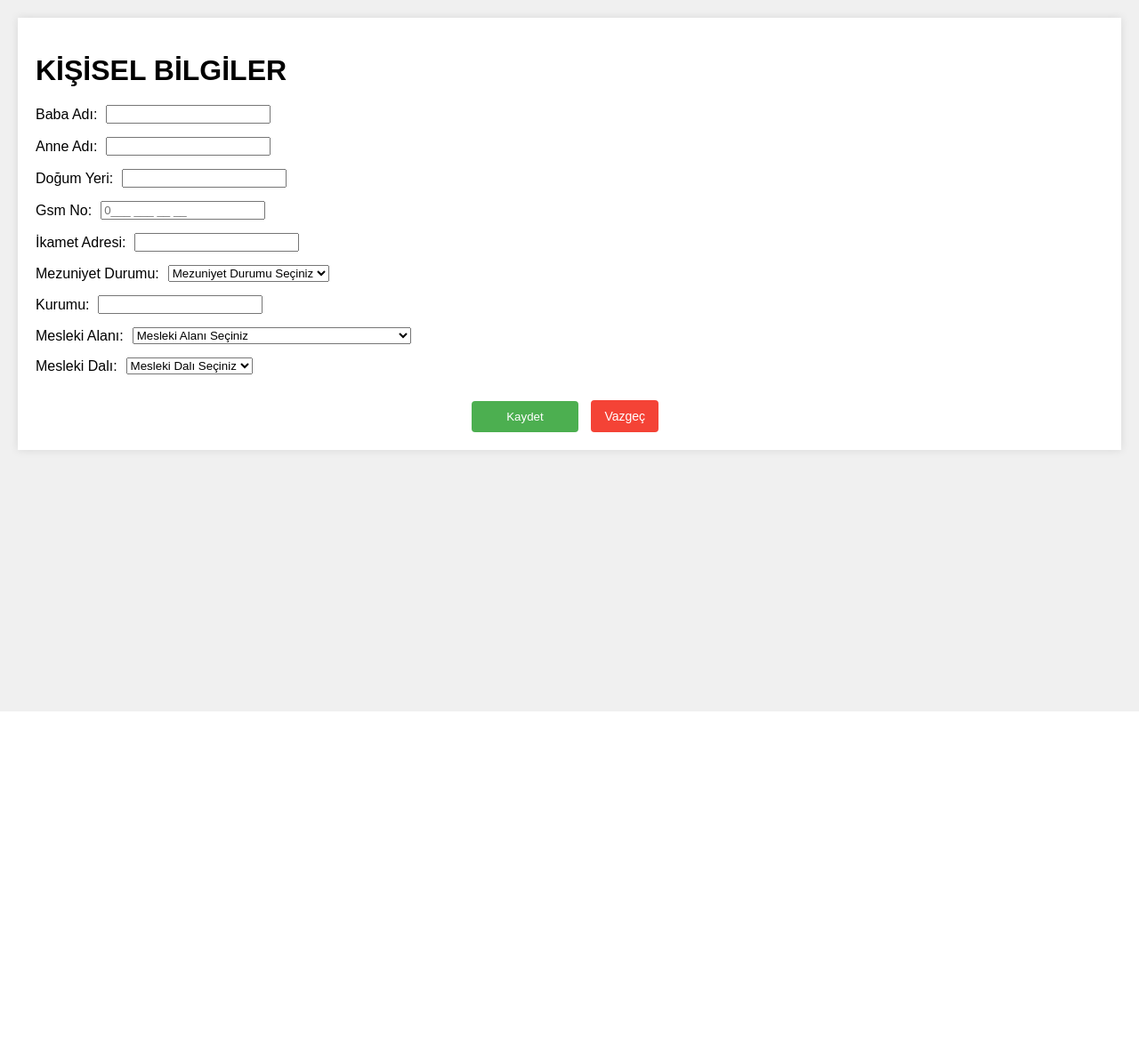
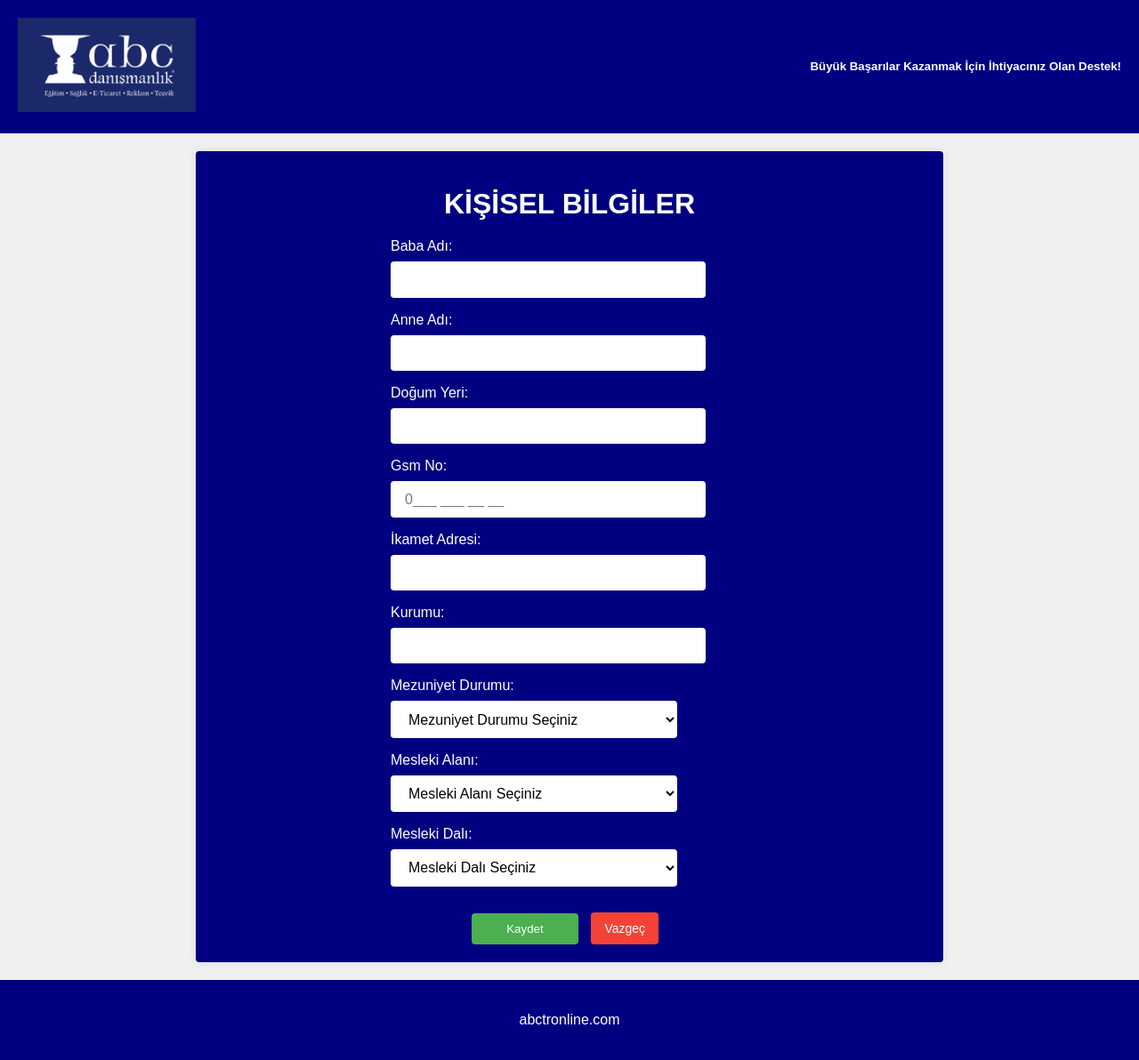
Before and after one commit to kaankanat/abctr, a Flask app: page /sayfa2 in a window 1280 px wide. Shown: the whole page at 89% size. Before the commit the page ends 800 px from the top, so only its background shows below. Run offline with Flask 3, Linux system fonts and the light colour scheme.

Commit message:
new change (style)
edit css

```diff
--- a/static/style.css
+++ b/static/style.css
@@ -8,11 +8,27 @@ body {
 }
 
 .container {
-    max-width: 1200px;
+    display: flex;
+    flex-direction: column;
+    align-items: center;
+    justify-content: center;
+    max-width: 800px;
     margin: 20px auto;
     padding: 20px;
+    background-color:#000080;
+    border-radius: 4px;;
+    box-shadow: 0 0 10px rgba(0, 0, 0, 0.1);
+    color: white;
+
+}
+
+.index{
     background-color: #fff;
-    box-shadow: 0 0 10px rgba(0, 0, 0, 0.1);
+    display: flex;
+    flex-direction: column;
+    align-items: center;
+    justify-content: center;
+    height: 100vh;
 }
 
 .header {
@@ -28,20 +44,7 @@ body {
 .logo img {
     max-width: 200px;
 }
- ul {
-    list-style: none;
-    padding: 0;
-}
 
-nav ul li {
-    display: inline;
-    margin-right: 20px;
-}
-
-nav ul li a {
-    text-decoration: none;
-    color: #fff;
-}
 .footer {
     background-color: #000080		;
     color: #fff;
@@ -74,6 +77,7 @@ table.person-table {
 
 .person-table-container {
     overflow-x: auto;
+    width: 90%;
 }
 
 table.person-table th,
@@ -210,17 +214,26 @@ table.person-table td {
 }
 
 .form-group {
-    margin-bottom: 15px;
-    display: flex;
-    align-items: center;
+    margin-bottom: 1rem;
+
 }
 
 .form-group label {
-    margin-right: 10px;
+    display: block;
+    font-weight: lighter;
+    margin-bottom: 0.5rem;
+
 }
 
-.form-group select {
-    margin-right: 10px;
+.form-group input,select {
+    background-color:white;
+    width: 80%;
+    padding: 0.7rem 1rem;
+    border: none;
+    border-radius: 4px;
+    cursor: pointer;
+    transition: background-color 0.3s ease-in-out;
+    font-size: 1rem;
 }
 
 .form-group .error-message {
--- a/templates/create2.html
+++ b/templates/create2.html
@@ -7,6 +7,14 @@
 </head>
 
 <body>
+    <header class="header">
+        <div class="logo">
+            <img src="{{ url_for('static', filename='logo.jpeg') }}" alt="logo" >
+        </div>
+
+        <h5>Büyük Başarılar Kazanmak İçin İhtiyacınız Olan Destek!</h5>
+
+    </header>
     <div class="container">
         <h1>KİŞİSEL BİLGİLER</h1>
         {% if error_message %}
@@ -39,6 +47,11 @@
             </div>
 
             <div class="form-group">
+                <label for="institution">Kurumu:</label>
+                <input type="text" id="institution" name="institution" required value="{{ person_data.institution }}">
+            </div>
+
+            <div class="form-group">
                 <label for="graduation_status">Mezuniyet Durumu:</label>
                 <select id="graduation_status" name="graduation_status">
                     <option value="" selected disabled>Mezuniyet Durumu Seçiniz</option>
@@ -51,11 +64,6 @@
                     <option value="Doktora" {% if person_data.graduation_status == 'Doktora' %}selected{% endif %}>Doktora</option>
                 </select>
                 <span id="graduation-status-warning" class="error-message" style="color: red; display: none;">Lütfen Mezuniyet Durumu Seçiniz.</span>
-            </div>
-
-            <div class="form-group">
-                <label for="institution">Kurumu:</label>
-                <input type="text" id="institution" name="institution" required value="{{ person_data.institution }}">
             </div>
 
             <div class="form-group">
@@ -153,5 +161,8 @@
             graduationStatusSelect.addEventListener('change', hideGraduationStatusWarning);
         };
     </script>
+      <footer class="footer">
+        <p>abctronline.com</p>
+    </footer>
 </body>
 </html>
```
Also changed, not shown: templates/create1.html (+11 -0 lines), templates/index.html (+2 -9 lines), templates/list.html (+12 -1 lines), instance/person.db.
